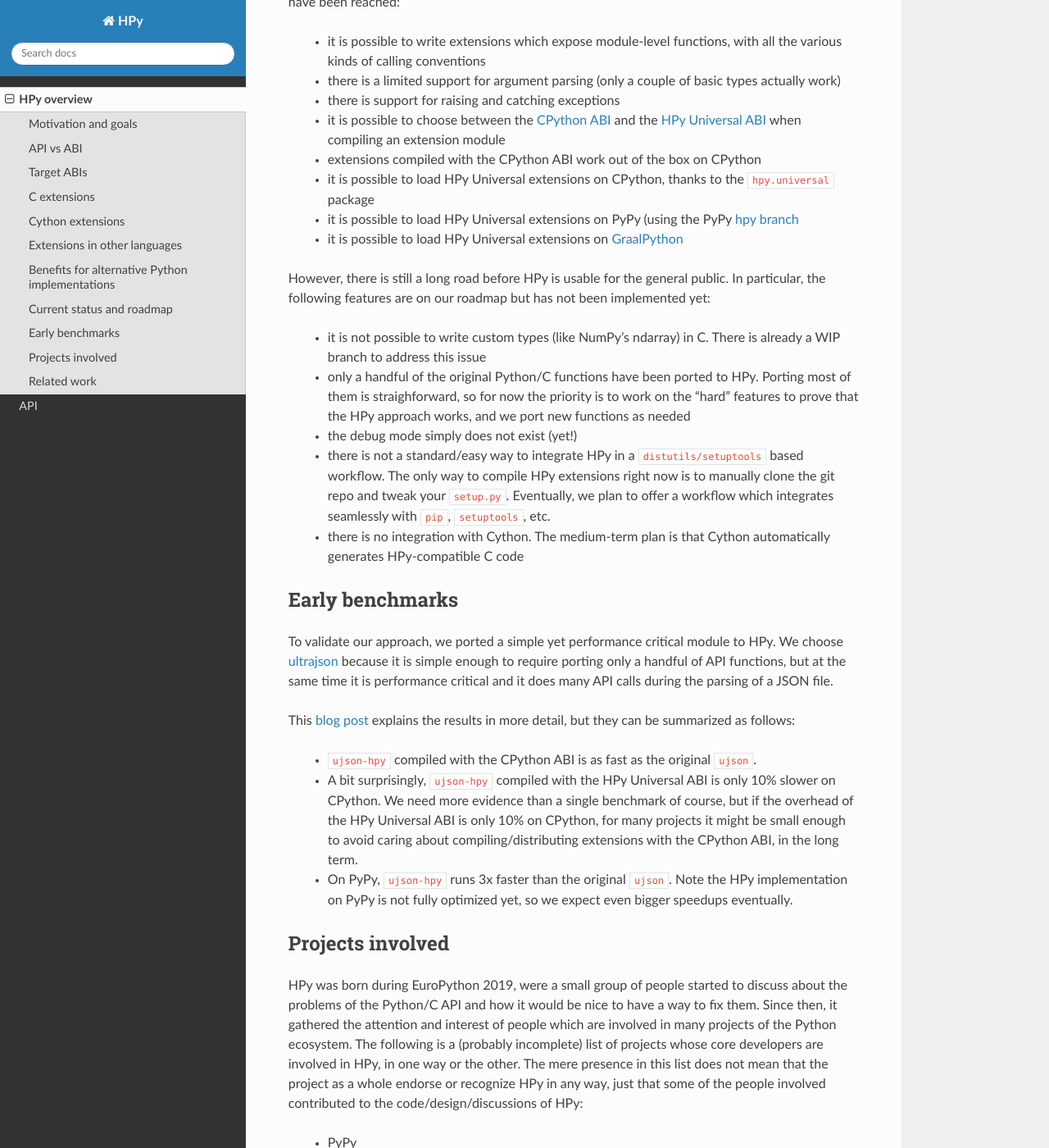
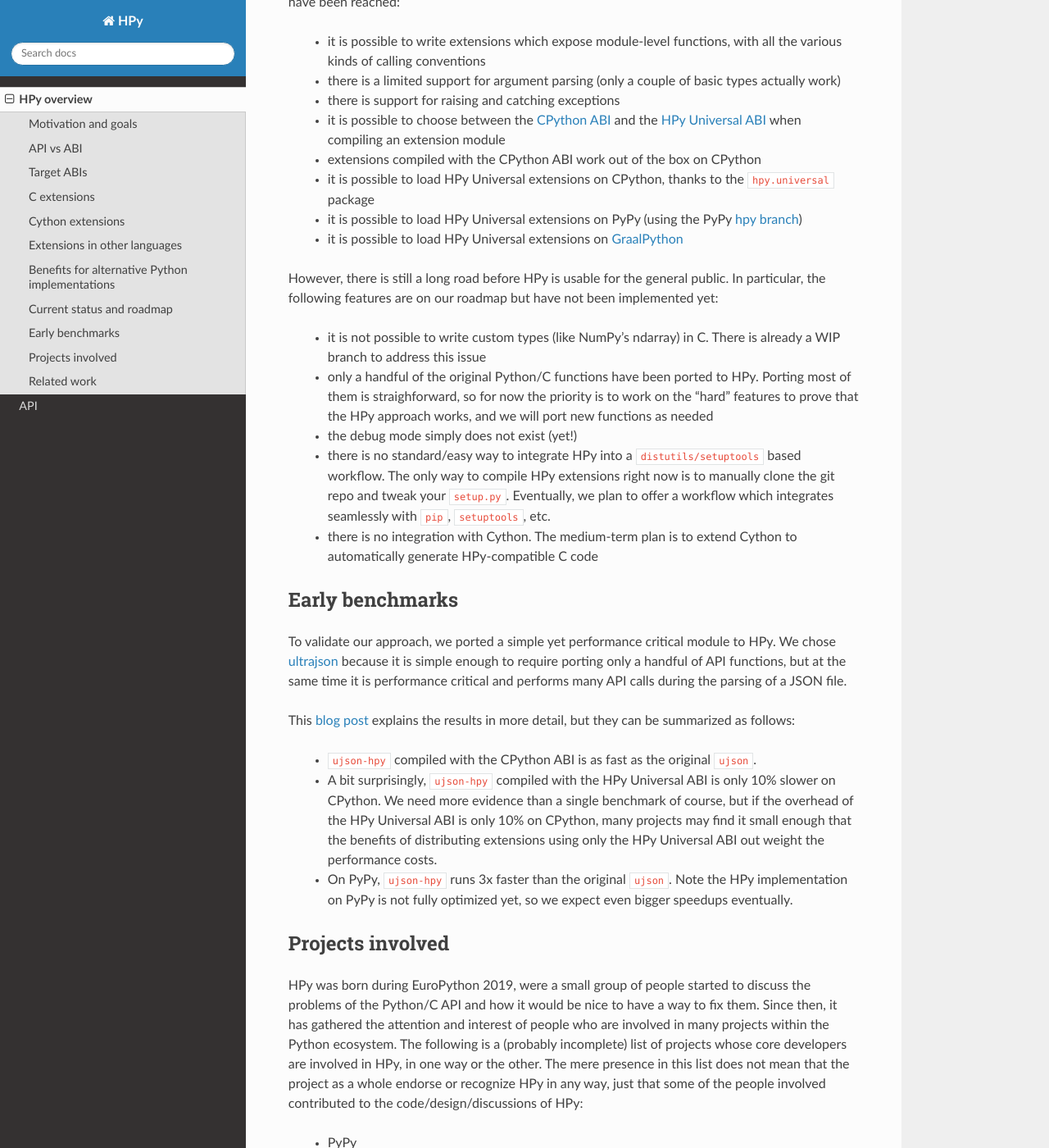
Before and after one commit to hpyproject/hpy, a Sphinx documentation site: the page built from docs/overview.rst, in a window 1280 px wide and 1400 px high, scrolled down 4457 px. Shown: the whole window at 82% size. Built offline with Sphinx 7.4.7 and the Read the Docs theme 2.0.0, drawn with Linux system fonts in a browser that asks for light colours; some of the changed text lies outside the part shown.

Commit message:
Minor tweaks to overview.

```diff
--- a/docs/overview.rst
+++ b/docs/overview.rst
@@ -53,7 +53,7 @@ Better debugging
 
 Hide internal details
   The API is designed to allow a lot of flexibility for Python
-  implementations, allowing the possibility to explore different choices than
+  implementations, allowing the possibility to explore different choices to
   the ones used by CPython.  In particular, **reference counting is not part
   of the API**: we want a more generic way of managing resources which is
   possible to implement with different strategies, including the existing
@@ -259,14 +259,14 @@ following milestones have been reached:
     ``hpy.universal`` package
 
   - it is possible to load HPy Universal extensions on
-    PyPy (using the PyPy `hpy branch <https://foss.heptapod.net/pypy/pypy/tree/branch/hpy>`_
+    PyPy (using the PyPy `hpy branch <https://foss.heptapod.net/pypy/pypy/tree/branch/hpy>`_)
 
   - it is possible to load HPy Universal extensions on `GraalPython
     <https://github.com/graalvm/graalpython>`_
 
 
 However, there is still a long road before HPy is usable for the general
-public. In particular, the following features are on our roadmap but has not
+public. In particular, the following features are on our roadmap but have not
 been implemented yet:
 
   - it is not possible to write custom types (like NumPy's ndarray)
@@ -275,18 +275,18 @@ been implemented yet:
   - only a handful of the original Python/C functions have been ported to
     HPy. Porting most of them is straighforward, so for now the priority is to
     work on the "hard" features to prove that the HPy approach works, and we
-    port new functions as needed
+    will port new functions as needed
 
   - the debug mode simply does not exist (yet!)
 
-  - there is not a standard/easy way to integrate HPy in a
+  - there is no standard/easy way to integrate HPy into a
     ``distutils/setuptools`` based workflow. The only way to compile HPy
     extensions right now is to manually clone the git repo and tweak your
     ``setup.py``. Eventually, we plan to offer a workflow which integrates
     seamlessly with ``pip``, ``setuptools``, etc.
 
-  - there is no integration with Cython. The medium-term plan is that Cython
-    automatically generates HPy-compatible C code
+  - there is no integration with Cython. The medium-term plan is to extend
+    Cython to automatically generate HPy-compatible C code
 
 
 .. _benchmarks:
@@ -295,9 +295,9 @@ Early benchmarks
 -----------------
 
 To validate our approach, we ported a simple yet performance critical module
-to HPy. We choose `ultrajson <https://github.com/pyhandle/ultrajson-hpy>`_
+to HPy. We chose `ultrajson <https://github.com/pyhandle/ultrajson-hpy>`_
 because it is simple enough to require porting only a handful of API
-functions, but at the same time it is performance critical and it does many
+functions, but at the same time it is performance critical and performs many
 API calls during the parsing of a JSON file.
 
 This `blog post <https://morepypy.blogspot.com/2019/12/hpy-kick-off-sprint-report.html>`_
@@ -309,8 +309,9 @@ explains the results in more detail, but they can be summarized as follows:
   - A bit surprisingly, ``ujson-hpy`` compiled with the HPy Universal ABI is
     only 10% slower on CPython.  We need more evidence than a single benchmark
     of course, but if the overhead of the HPy Universal ABI is only 10% on
-    CPython, for many projects it might be small enough to avoid caring about
-    compiling/distributing extensions with the CPython ABI, in the long term.
+    CPython, many projects may find it small enough that the benefits
+    of distributing extensions using only the HPy Universal ABI out weight
+    the performance costs.
 
   - On PyPy, ``ujson-hpy`` runs 3x faster than the original ``ujson``. Note
     the HPy implementation on PyPy is not fully optimized yet, so we expect
@@ -321,9 +322,9 @@ Projects involved
 -----------------
 
 HPy was born during EuroPython 2019, were a small group of people started to
-discuss about the problems of the Python/C API and how it would be nice to
-have a way to fix them.  Since then, it gathered the attention and interest of
-people which are involved in many projects of the Python ecosystem.  The
+discuss the problems of the Python/C API and how it would be nice to
+have a way to fix them.  Since then, it has gathered the attention and interest
+of people who are involved in many projects within the Python ecosystem.  The
 following is a (probably incomplete) list of projects whose core developers
 are involved in HPy, in one way or the other.  The mere presence in this list
 does not mean that the project as a whole endorse or recognize HPy in any way,
```
Also changed, not shown: other parts of docs/overview.rst (+12 -12 lines).
